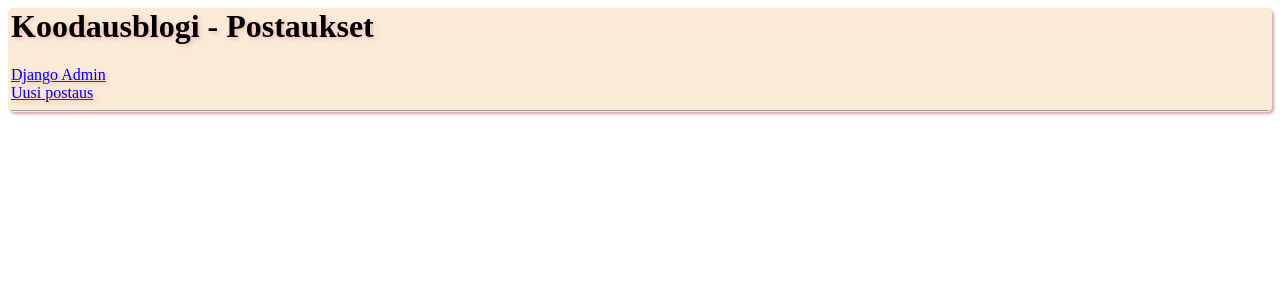
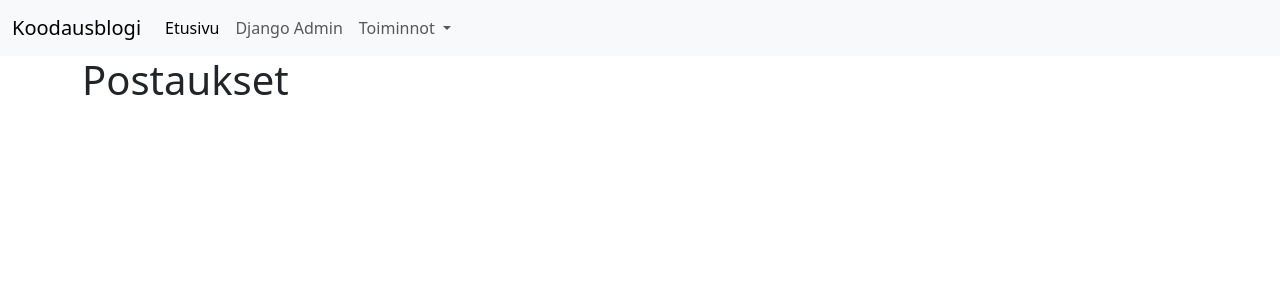
Before and after one commit to Vicky-Lind/Django-Blogi, a Django app: page / in a window 1280 px wide. Shown: the top 300 px of the page. Run offline with Django 4.2, Linux system fonts and the light colour scheme; data that the repository does not hold is empty.

Commit message:
made a base template for the site

```diff
--- /dev/null
+++ b/blogi/templates/blogi/base.html
@@ -0,0 +1,55 @@
+<!DOCTYPE html>
+<html lang="fi">
+    <head>
+        <meta charset="utf-8">
+        <meta name="viewport" content="width=device-width, initial-scale=1">
+        <title>{% block title %}Koodausblogi{% endblock%}</title>
+        <link href="https://cdn.jsdelivr.net/npm/bootstrap@5.3.0-alpha1/dist/css/bootstrap.min.css"
+            rel="stylesheet"
+            integrity="sha384-GLhlTQ8iRABdZLl6O3oVMWSktQOp6b7In1Zl3/Jr59b6EGGoI1aFkw7cmDA6j6gD"
+            crossorigin="anonymous">
+    </head>
+    <body>
+        <nav class="navbar navbar-expand-md bg-body-tertiary">
+            <div class="container-fluid">
+                <a class="navbar-brand" href="#">Koodausblogi</a>
+                <button class="navbar-toggler" type="button"
+                    data-bs-toggle="collapse"
+                    data-bs-target="#navbarSupportedContent"
+                    aria-controls="navbarSupportedContent"
+                    aria-expanded="false"
+                    aria-label="Toggle navigation">
+                    <span class="navbar-toggler-icon"></span>
+                </button>
+                <div class="collapse navbar-collapse" id="navbarSupportedContent">
+                    <ul class="navbar-nav me-auto mb-2 mb-lg-0">
+                        <li class="nav-item">
+                            <a class="nav-link active"
+                              aria-current="page"
+                              href="{% url 'postauslista' %}">Etusivu</a>
+                    </a>
+                    </li>
+                    <li class="nav-item">
+                    <a class="nav-link" href="{% url 'admin:index' %}">Django Admin</a>
+                    </li>
+                    <li class="nav-item dropdown">
+                    <a class="nav-link dropdown-toggle" href="#" role="button" data-bs-toggle="dropdown" aria-expanded="false">
+                        Toiminnot
+                    </a>
+                    <ul class="dropdown-menu">
+                        <li><a class="dropdown-item" href="{% url 'uusi_postaus' %}">Uusi postaus</a></li>
+                    </ul>
+                    </li>
+                </ul>
+                </div>
+            </div>
+        </nav>
+        <div class="container">
+            {% block content %}{% endblock %}
+        </div>
+        <script
+            src="https://cdn.jsdelivr.net/npm/bootstrap@5.3.0-alpha1/dist/js/bootstrap.bundle.min.js"
+            integrity="sha384-w76AqPfDkMBDXo30jS1Sgez6pr3x5MlQ1ZAGC+nuZB+EYdgRZgiwxhTBTkF7CXvN"
+            crossorigin="anonymous"></script>
+    </body>
+</html>
--- a/blogi/templates/blogi/postauslista.html
+++ b/blogi/templates/blogi/postauslista.html
@@ -1,30 +1,14 @@
-<html>
-    <head>
-        <title>Koodausblogi</title>
-    </head>
+{% extends "blogi/base.html" %}
 
-    <body>
-        <div style="text-shadow: 2px 2px 4px #ecb8b8;
-        background-color: antiquewhite;
-        padding-left: 3px;
-        padding-right: 3px;
-        border-radius: 5px;
-        box-shadow: 2px 2px 3px #d6a6a6;
-        ">
-            <h1>Koodausblogi - Postaukset</h1>
-            <a href="{% url 'admin:index' %}">Django Admin</a>
-            <br/>
-            <a href="{% url 'uusi_postaus' %}">Uusi postaus</a>
-            <hr/>
-        </div>
-    </body>
-    <body>
+{% block content %}
+<h1>Postaukset</h1>
 <ul>
     {% for postaus in postaukset %}
     <li>
-                    <a href="{% url 'nayta_postaus' postaus.id %}">{{postaus}}</a>
+        <a href="{% url 'nayta_postaus' postaus.id %}">
+            {{postaus}}
+        </a>
     </li>
     {% endfor %}
 </ul>
-    </body>
-</html>
+{% endblock %}
```
Also changed, not shown: blogi/templates/blogi/postaus.html (+1 -6 lines), blogi/templates/blogi/uusi_postaus.html (+2 -12 lines). Lines whose indentation alone changed are shown as unchanged.
